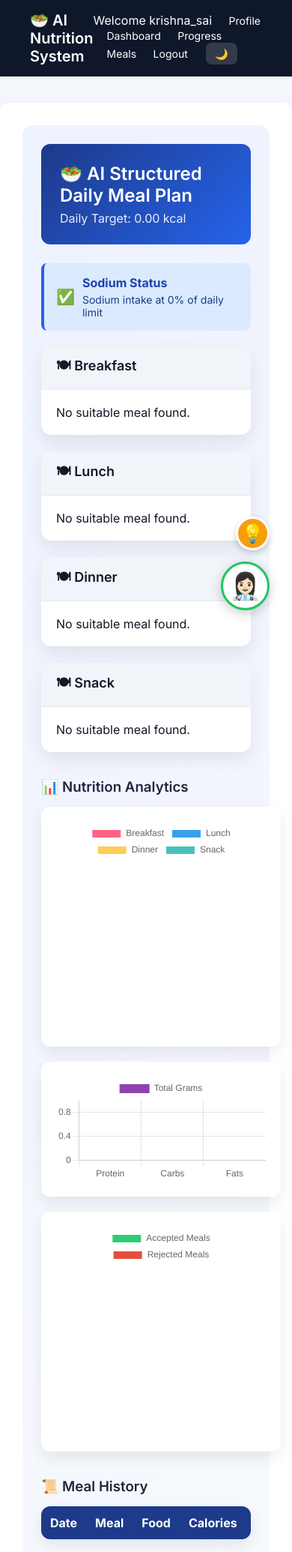
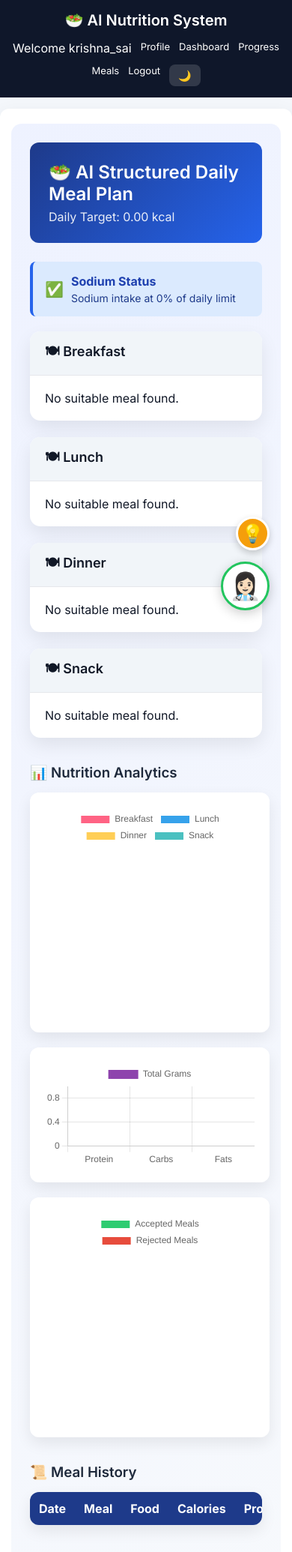
Before and after one commit to Nikhilyadlapalli2003/nutrition-ai, a Django app: page /recommendations/ in a window 390 px wide. Shown: the top 2070 px of the page at 75% size. Run offline with Django 4.2, Linux system fonts and the light colour scheme; a user stored in the database is signed in; data comes from the database, SQL or seed files in the repository; data that the repository does not hold is empty.

Commit message:
Fix mobile responsiveness on base.html and recommendations.html

```diff
--- a/templates/base.html
+++ b/templates/base.html
@@ -105,6 +105,33 @@ body.dark .alert{
     text-align:center;
     padding:20px;
     color:#94a3b8;
+}
+
+/* ===== MOBILE RESPONSIVE ===== */
+@media (max-width: 768px) {
+    .navbar {
+        flex-direction: column;
+        padding: 15px;
+        text-align: center;
+    }
+    .nav-links {
+        margin-top: 15px;
+        display: flex;
+        flex-wrap: wrap;
+        justify-content: center;
+        gap: 12px;
+    }
+    .nav-links a {
+        margin-left: 0;
+        font-size: 13px;
+    }
+    .container {
+        margin: 15px auto;
+        padding: 20px 15px;
+    }
+    .toggle-btn {
+        margin-left: 0;
+    }
 }
 
 </style>
--- a/templates/recommendations.html
+++ b/templates/recommendations.html
@@ -108,7 +108,7 @@
 .table-card{
     background:white;
     border-radius:12px;
-    overflow:hidden;
+    overflow-x:auto;
     box-shadow:0 8px 20px rgba(0,0,0,0.08);
 }
 
```
